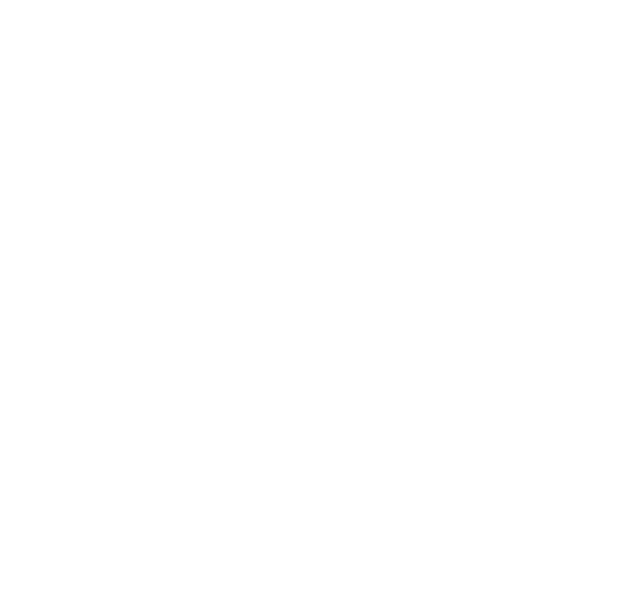
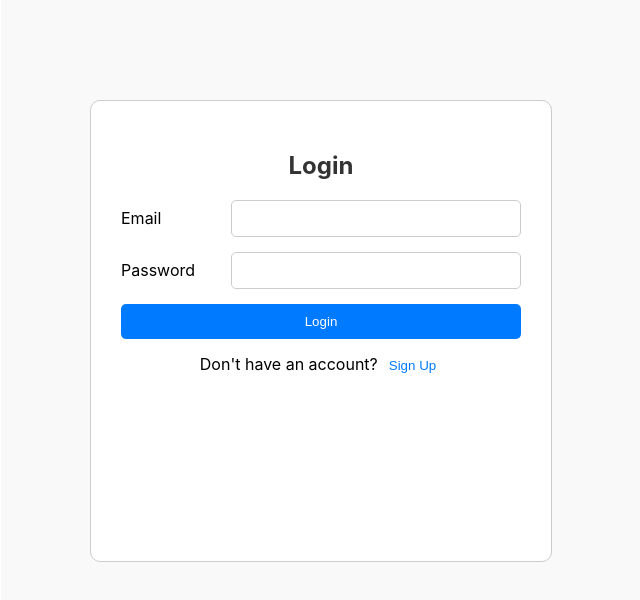
Before and after one commit to sakthi-1918/parkzen1, a React (Create React App) app in the folder parkzen/: page /signin in a window 1280 px wide. Before the commit this address had no page. Shown: the top 600 px of the page, without its empty margins (639-1279 px from the left). Built offline with nearby package versions, Linux system fonts and the light colour scheme.

Commit message:
signin,location included

```diff
--- a/parkzen/src/App.js
+++ b/parkzen/src/App.js
@@ -1,11 +1,16 @@
 import './App.css';
 import NavBar from './components/NavBar';
 import {Routes,Route} from "react-router-dom";
+import LoginSignup from './components/signin';
+import LocationDropdown from './components/Dropdown';
 
 function App() {
+  const locations = ['Pioneer Mill', 'A block', 'IM parking', 'E block', 'N Block Ground'];
   return (
     <Routes>
       <Route path="/" element={<NavBar/>}/>
+      <Route path="/signin" element={<LoginSignup/>}/>
+      <Route path="/location" element={ <LocationDropdown locations={locations} />}/>
     </Routes>
     // <NavBar/>
 
--- /dev/null
+++ b/parkzen/src/components/Dropdown.css
@@ -0,0 +1,18 @@
+.App {
+    text-align: center;
+  }
+
+  .App-header {
+    background-color: #282c34;
+    min-height: 100vh;
+    display: flex;
+    flex-direction: column;
+    align-items: center;
+    justify-content: center;
+    color: white;
+  }
+
+  select {
+    font-size: 16px;
+    padding: 8px;
+  }
--- /dev/null
+++ b/parkzen/src/components/Dropdown.js
@@ -0,0 +1,25 @@
+import React, { useState } from 'react';
+
+const LocationDropdown = ({ locations }) => {
+  const [selectedLocation, setSelectedLocation] = useState(locations[0]);
+
+  const handleChange = (event) => {
+    setSelectedLocation(event.target.value);
+  };
+
+  return (
+    <div>
+      <h2>Select a Location</h2>
+      <select value={selectedLocation} onChange={handleChange}>
+        {locations.map((location, index) => (
+          <option key={index} value={location}>
+            {location}
+          </option>
+        ))}
+      </select>
+      <p>Selected Location: {selectedLocation}</p>
+    </div>
+  );
+};
+
+export default LocationDropdown;
--- /dev/null
+++ b/parkzen/src/components/signin.js
@@ -0,0 +1,112 @@
+import React, { useState } from 'react';
+import carImage from '../Assets/car.png'; // Adjust this path as needed
+
+const LoginSignup = () => {
+    const [isLogin, setIsLogin] = useState(true);
+    const [email, setEmail] = useState('');
+    const [password, setPassword] = useState('');
+    const [username, setUsername] = useState('');
+
+    const handleSubmit = (e) => {
+        e.preventDefault();
+        if (isLogin) {
+            console.log('Login with:', { email, password });
+        } else {
+            console.log('Signup with:', { username, email, password });
+        }
+    };
+
+    const toggleForm = () => {
+        setIsLogin(!isLogin);
+        setEmail('');
+        setPassword('');
+        setUsername('');
+    };
+
+    return (
+        <div style={{ display: 'flex', minHeight: '100vh' }}>
+            {/* Left half with car image */}
+            <div style={{
+                flex: '1',
+                // backgroundImage: url(${carImage}),
+                backgroundSize: 'contain', // Ensures the image retains its aspect ratio
+                backgroundPosition: 'center',
+                backgroundRepeat: 'no-repeat',
+                padding: '20px', // Adds some spacing around the image
+            }}>
+            </div>
+
+            {/* Right half with login/signup form */}
+            <div style={{
+                flex: '1',
+                display: 'flex',
+                justifyContent: 'center',
+                alignItems: 'flex-start', // Aligns the form higher on the screen
+                padding: '60px 20px 20px',
+                backgroundColor: '#f9f9f9',
+            }}>
+                <div style={{
+                    width: '100%', // Keeps the width the same
+                    maxWidth: '400px', // Keeps the width constrained
+                    minHeight: '400px', // Medium height for a professional look
+                    padding: '30px', // Moderate padding inside the box
+                    marginTop: '40px', // Moves the box upward
+                    border: '1px solid #ccc',
+                    borderRadius: '10px',
+                    backgroundColor: '#fff'
+                }}>
+                    <h2 style={{ textAlign: 'center', color: '#333' }}>{isLogin ? 'Login' : 'Sign Up'}</h2>
+                    <form onSubmit={handleSubmit} style={{ display: 'flex', flexDirection: 'column', gap: '15px' }}>
+                        {!isLogin && (
+                            <div style={{ display: 'flex', alignItems: 'center' }}>
+                                <label style={{ width: '100px', marginRight: '10px' }}>Username</label>
+                                <input
+                                    type="text"
+                                    value={username}
+                                    onChange={(e) => setUsername(e.target.value)}
+                                    required
+                                    style={{ flex: '1', padding: '10px', borderRadius: '5px', border: '1px solid #ccc' }}
+                                />
+                            </div>
+                        )}
+                        <div style={{ display: 'flex', alignItems: 'center' }}>
+                            <label style={{ width: '100px', marginRight: '10px' }}>Email</label>
+                            <input
+                                type="email"
+                                value={email}
+                                onChange={(e) => setEmail(e.target.value)}
+                                required
+                                style={{ flex: '1', padding: '10px', borderRadius: '5px', border: '1px solid #ccc' }}
+                            />
+                        </div>
+                        <div style={{ display: 'flex', alignItems: 'center' }}>
+                            <label style={{ width: '100px', marginRight: '10px' }}>Password</label>
+                            <input
+                                type="password"
+                                value={password}
+                                onChange={(e) => setPassword(e.target.value)}
+                                required
+                                style={{ flex: '1', padding: '10px', borderRadius: '5px', border: '1px solid #ccc' }}
+                            />
+                        </div>
+                        <button type="submit" style={{ padding: '10px', borderRadius: '5px', border: 'none', backgroundColor: '#007bff', color: '#fff', cursor: 'pointer' }}>
+                            {isLogin ? 'Login' : 'Sign Up'}
+                        </button>
+                    </form>
+                    <p style={{ textAlign: 'center', marginTop: '15px' }}>
+                        {isLogin ? "Don't have an account?" : 'Already have an account?'}
+                        <button
+                            type="button"
+                            onClick={toggleForm}
+                            style={{ marginLeft: '5px', cursor: 'pointer', background: 'none', border: 'none', color: '#007bff' }}
+                        >
+                            {isLogin ? 'Sign Up' : 'Login'}
+                        </button>
+                    </p>
+                </div>
+            </div>
+        </div>
+    );
+};
+
+export default LoginSignup;
```
Also changed, not shown: parkzen/src/Assets/car.png (added).
